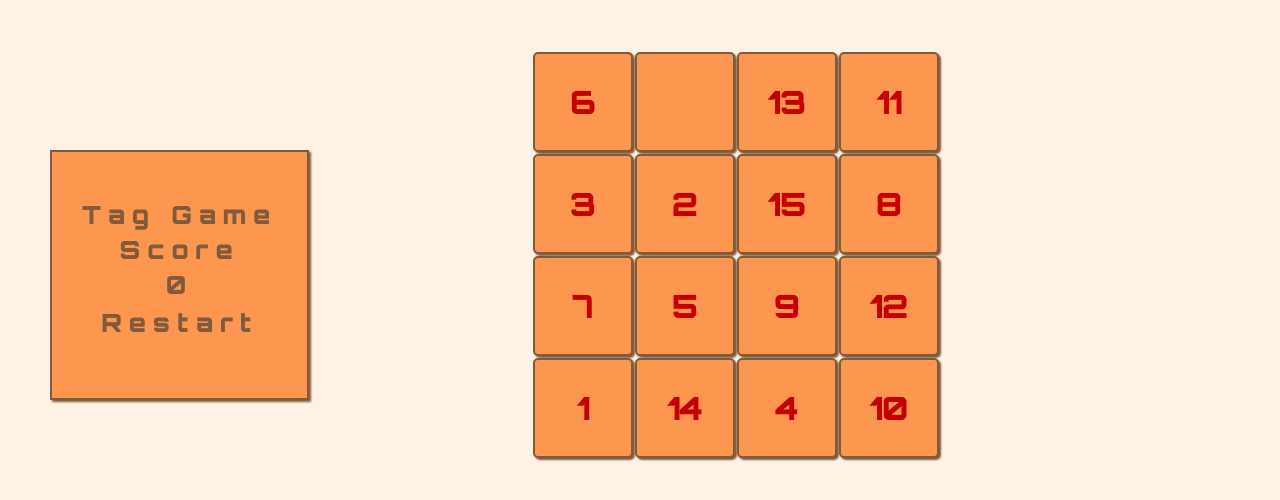
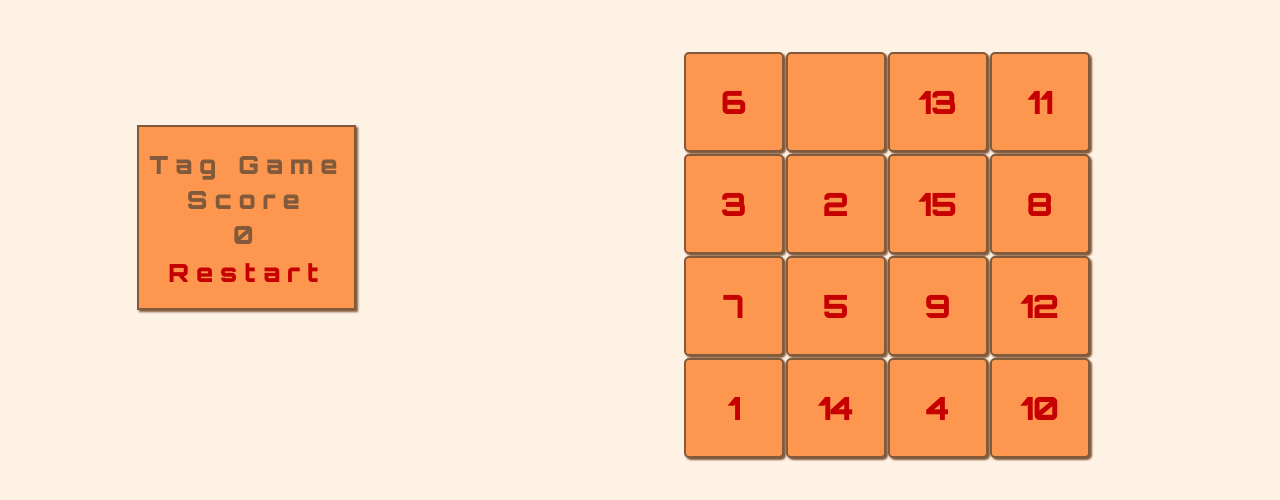
Before and after one commit to SemenuykSergo/tag_game, a plain HTML site: page index.html in a window 1280 px wide. Drawn offline with Linux system fonts and the light colour scheme.

Commit message:
menu size ok

```diff
--- a/css/style.css
+++ b/css/style.css
@@ -86,32 +86,6 @@ h6 {
   font-weight: inherit;
 }
 
-table td {
-  width: 100px;
-  height: 100px;
-  border: solid 2px #805a3b;
-  box-shadow: 2px 2px 2px #805a3b;
-  border-radius: 5px;
-  text-align: center;
-  background-color: #fd974f;
-  font-family: "Orbitron", sans-serif;
-  font-weight: 900;
-  font-size: 32px;
-}
-table tr {
-  color: #c60000;
-}
-
-table {
-  margin: auto;
-}
-
-.element {
-  padding: 50px 30px 50px 30px;
-  max-width: 1200px;
-  margin: 0px auto;
-}
-
 @media (max-width: 1200px) {
   .element {
     max-width: 970px;
@@ -139,6 +113,33 @@ table {
   }
 }
 
+table td {
+  width: 100px;
+  height: 100px;
+  border: solid 2px #805a3b;
+  box-shadow: 2px 2px 2px #805a3b;
+  border-radius: 5px;
+  text-align: center;
+  background-color: #fd974f;
+  font-family: "Orbitron", sans-serif;
+  font-weight: 900;
+  font-size: 32px;
+}
+table tr {
+  color: #c60000;
+}
+
+table {
+  margin: auto;
+}
+
+.element {
+  max-width: 1200px;
+  margin: 0px auto;
+  padding: 50px 30px 50px 30px;
+  width: 40%;
+}
+
 body {
   background-color: #fef2e4;
 }
@@ -149,39 +150,31 @@ body {
 
 .menu {
   width: 15%;
-}
-
-.element {
-  width: 40%;
-}
-
-.menu ul {
-  width: -moz-min-content;
-  width: -webkit-min-content;
-  margin: auto;
-
-  /*  вот это не дает уменьшаться блоку меню */
-
-  margin-top: 150px;
-  margin-left: 50px;
+  margin: 125px auto 0px auto;
   text-align: center;
   white-space: nowrap;
-  background-color: #fd974f;
   color: #805a3b;
   font-family: "Orbitron", sans-serif;
   font-weight: 900;
   font-size: 25px;
   letter-spacing: 7px;
-  padding: 50px 30px 50px 30px;
   border: solid 2px #805a3b;
   box-shadow: 2px 2px 2px #805a3b;
+  padding: 25px 10px 10px 10px;
+  background-color: #fd974f;
+  box-sizing: border-box;
+  -moz-box-sizing: border-box;
+  width: auto;
+  height: 25%;
+  display: inline-block;
+  vertical-align: top;
 }
 
 .menu li {
   padding-bottom: 10px;
 }
 .menu button {
-  color: #805a3b;
+  color: #c60000;
   background-color: #fd974f;
   font-weight: 900;
   font-size: 25px;
```
Also changed, not shown: index.html (+0 -1 lines).
